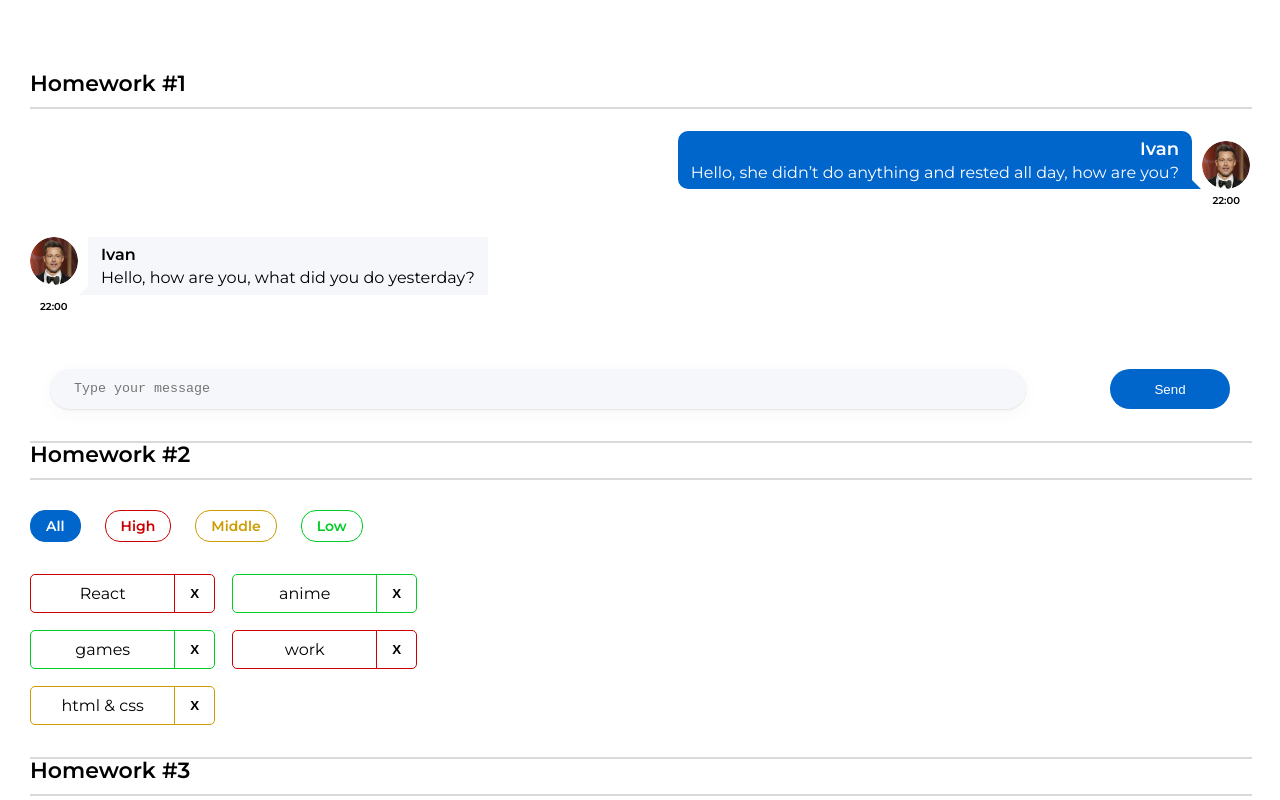
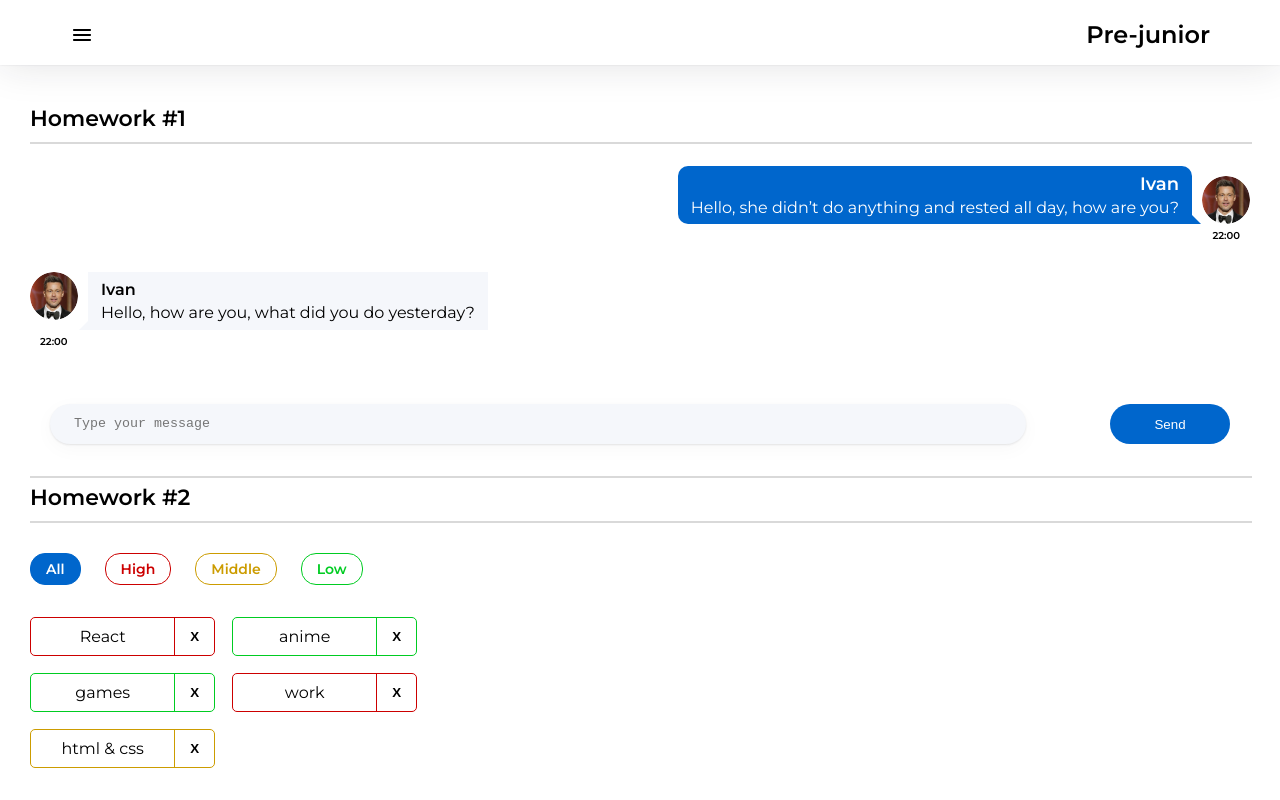
Before and after one commit to Innuska23/homework-front-2, a React (Create React App) app: page /#/pre-junior in a window 1280 px wide. Shown: the top 800 px of the page. Built offline with nearby package versions, Linux system fonts and the light colour scheme.

Commit message:
finished HW5

```diff
--- a/src/s1-main/App.module.css
+++ b/src/s1-main/App.module.css
@@ -3,7 +3,7 @@
   margin: 0 auto;
   justify-content: center;
   align-items: center;
-  padding: 70px 30px;
+  /* padding: 0 30px; */
   overflow: hidden;
 }
 
@@ -33,6 +33,7 @@
   font-size: 22px;
   color: #000;
   margin-bottom: 10px;
+  margin-top: 40px;
 }
 
 body {
--- a/src/s1-main/App.tsx
+++ b/src/s1-main/App.tsx
@@ -1,21 +1,19 @@
 import React from 'react'
 import s from './App.module.css'
-import HW1 from '../s2-homeworks/hw01/HW1'
-import HW2 from '../s2-homeworks/hw02/HW2'
-import HW3 from '../s2-homeworks/hw03/HW3'
-import HW4 from '../s2-homeworks/hw04/HW4'
+import HW5 from '../s2-homeworks/hw05/HW5'
+
 
 function App() {
     return (
         <div className={s.App}>
-            <HW1 />
+            {/* <HW1 /> */}
             {/*раскомментировать по ходу выполнения*/}
-            <HW2 />
+            {/* <HW2 />
             <HW3 />
-            <HW4 />
+            <HW4 /> */}
 
             {/*при выполнении дз 5 и более - закомментировать здесь дз 1-4, так как они есть внутри дз 5*/}
-            {/*<HW5/>*/}
+            <HW5 />
         </div>
     )
 }
--- a/src/s2-homeworks/hw05/Pages.tsx
+++ b/src/s2-homeworks/hw05/Pages.tsx
@@ -17,18 +17,35 @@ function Pages() {
             {/*Routes выбирает первый подходящий роут*/}
             <Routes>
                 {/*роутинг будут писать студенты*/}
-                {/*в начале мы попадаем на страницу '/' и переходим сразу на страницу /pre-junior*/}
-                {/*<Route ...*/}
+                <Route
+                    path="/"
+                    element={<Navigate to={'/pre-junior'} />} />
+                <Route
+                    path='/pre-junior'
+                    element={<PreJunior />} />
+                <Route
+                    path='/junior'
+                    element={<Junior />} />
+                <Route
+                    path='/junior-plus'
+                    element={<JuniorPlus />} />
+                <Route
+                    path={'/error'}
+                    element={<Error404 />} />
+                <Route
+                    path="/*"
+                    element={<Navigate to={'/error'} />} />
 
-                {/*роуты для /pre-junior, /junior, /junior-plus*/}
-                {/*<Route ...*/}
+
+                    // {/*роуты для /pre-junior, /junior, /junior-plus*/}
+
                 {/*<Route ...*/}
                 {/*<Route ...*/}
 
                 {/*роут для несуществующей страницы должен отрисовать <Error404 />*/}
                 {/*<Route ...*/}
             </Routes>
-        </div>
+        </div >
     )
 }
 
--- a/src/s2-homeworks/hw05/header/Header.module.css
+++ b/src/s2-homeworks/hw05/header/Header.module.css
@@ -1,8 +1,24 @@
 .burgerMenuIcon {
+  background: none;
+  border: none;
+  cursor: pointer;
+  width: 24px;
+  height: 24px;
 }
 
 .header {
+  display: flex;
+  justify-content: space-between;
+  align-items: center;
+  box-sizing: border-box;
+  padding: 20px 70px 16px;
+  box-shadow: 0 0 2px 0 rgba(29, 33, 38, 0.1), 0 0 40px 0 rgba(29, 33, 38, 0.13);
+  background: #fff;
+  color: #000;
 }
 
 .header h1 {
+  font-weight: 600;
+  font-size: 24px;
+  margin: 0;
 }
--- a/src/s2-homeworks/hw05/pages/PreJunior.tsx
+++ b/src/s2-homeworks/hw05/pages/PreJunior.tsx
@@ -6,7 +6,7 @@ import HW4 from '../../hw04/HW4'
 
 function PreJunior() {
     return (
-        <div id={'hw5-page-pre-junior'}>
+        <div id={'hw5-page-pre-junior'} style={{ padding: '0px 30px' }}>
             {/*pre junior page*/}
             <HW1 />
             <HW2 />
--- a/src/s2-homeworks/hw05/sidebar/Sidebar.module.css
+++ b/src/s2-homeworks/hw05/sidebar/Sidebar.module.css
@@ -1,25 +1,69 @@
 .sidebar {
+  display: none;
+  transition: opacity 0.3s ease;
+  position: fixed;
+  height: 100%;
+  min-width: 317px;
+  padding: 63px 70px;
+  left: 0;
+  z-index: 1000;
 }
 
 .sidebar.open {
+  display: block;
+  max-width: 317px;
+  background: #ffffff;
 }
 
 .background {
+  position: fixed;
+  left: 0;
+  right: 0;
+  bottom: 0;
+  background: #000000;
+  opacity: 0.3;
+  z-index: 999; /* Трохи нижче ніж sidebar */
 }
 
 .nav {
+  background: #fff;
+  display: flex;
+  flex-direction: column;
+  gap: 45px;
 }
 
 .nav a {
+  text-decoration: none;
+  font-weight: 600;
+  font-size: 22px;
+  color: #000;
 }
 
 .nav a:hover {
+  font-weight: 600;
+  font-size: 22px;
+  color: #58acff;
 }
 
 .nav a.active {
+  font-weight: 600;
+  font-size: 22px;
+  text-decoration: underline;
+  text-decoration-skip-ink: none;
+  color: #0059b2;
 }
+
 .close {
+  background: none;
+  border: none;
+  position: absolute;
+  top: 16px;
+  right: 24px;
+  cursor: pointer;
+  padding: 0;
 }
 
 .close img {
+  width: 24px;
+  height: 24px;
 }
--- a/src/s2-homeworks/hw05/sidebar/Sidebar.tsx
+++ b/src/s2-homeworks/hw05/sidebar/Sidebar.tsx
@@ -1,7 +1,7 @@
-import React, {FC} from 'react'
-import {NavLink} from 'react-router-dom'
+import React, { FC } from 'react'
+import { NavLink } from 'react-router-dom'
 import s from './Sidebar.module.css'
-import {PATH} from '../Pages'
+import { PATH } from '../Pages'
 import closeIcon from './closeOutline.svg'
 
 type PropsType = {
@@ -9,13 +9,13 @@ type PropsType = {
     handleClose: () => void
 }
 
-export const Sidebar: FC<PropsType> = ({open, handleClose}) => {
+export const Sidebar: FC<PropsType> = ({ open, handleClose }) => {
     const sidebarClass = s.sidebar
         + (open ? ' ' + s.open : '')
     return (
         <>
             {/*затемнение справа от открытого меню*/}
-            {open && <div className={s.background} onClick={handleClose}/>}
+            {open && <div className={s.background} onClick={handleClose} />}
 
             <aside className={sidebarClass}>
                 <button className={s.close} onClick={handleClose}>
@@ -31,7 +31,7 @@ export const Sidebar: FC<PropsType> = ({open, handleClose}) => {
                         id={'hw5-pre-junior-link'}
                         to={PATH.PRE_JUNIOR}
                         onClick={handleClose}
-                        // className={...} // делает студент
+                        className={({ isActive }) => isActive ? s.active : s.nav}
                     >
                         Pre-junior
                     </NavLink>
@@ -39,7 +39,7 @@ export const Sidebar: FC<PropsType> = ({open, handleClose}) => {
                         id={'hw5-junior-link'}
                         to={PATH.JUNIOR}
                         onClick={handleClose}
-                        // className={...} // делает студент
+                        className={({ isActive }) => isActive ? s.active : s.nav}
                     >
                         Junior
                     </NavLink>
@@ -47,7 +47,7 @@ export const Sidebar: FC<PropsType> = ({open, handleClose}) => {
                         id={'hw5-junior-plus-link'}
                         to={PATH.JUNIOR_PLUS}
                         onClick={handleClose}
-                        // className={...} // делает студент
+                        className={({ isActive }) => isActive ? s.active : s.nav}
                     >
                         Junior Plus
                     </NavLink>
```
